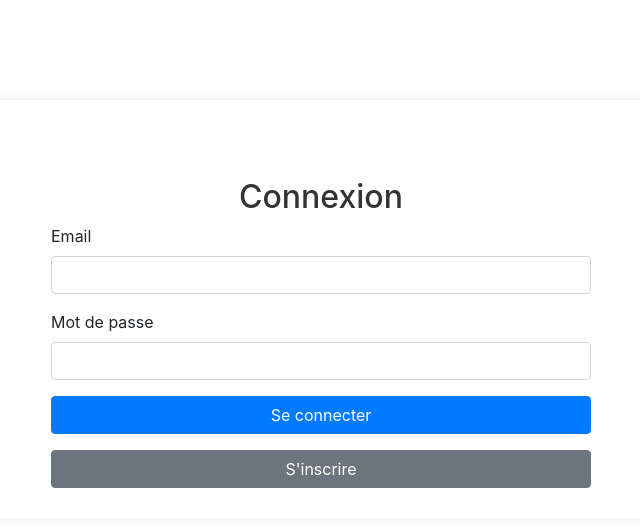
After one commit to Lroq/PHP, a PHP site: page /login.php in a window 1280 px wide. The commit adds this page. Shown: the top 527 px of the page, without its empty margins (319-959 px from the left). Run offline with PHP 8.4, Linux system fonts and the light colour scheme; some libraries are stand-ins or nearby versions.

Commit message:
ADD login

```diff
--- a/CV/cv.php
+++ b/CV/cv.php
@@ -1,5 +1,4 @@
 <?php
-session_start();
 require 'db.php'; // Database connection
 
 // Check if the user is logged in as an admin
--- /dev/null
+++ b/CV/login.php
@@ -0,0 +1,39 @@
+<!DOCTYPE html>
+<html lang="fr">
+
+<head>
+    <meta charset="UTF-8">
+    <meta name="viewport" content="width=device-width, initial-scale=1.0">
+    <title>Page de Connexion</title>
+    <link href="login_register.css" rel="stylesheet">
+    <link href="https://stackpath.bootstrapcdn.com/bootstrap/4.5.2/css/bootstrap.min.css" rel="stylesheet">
+</head>
+
+<body>
+    <div class="container">
+        <div class="row justify-content-center">
+            <div class="col-md-6">
+                <h2 class="text-center mt-5">Connexion</h2>
+                <form action="login_process.php" method="POST">
+                    <div class="form-group">
+                        <label for="email">Email</label>
+                        <input type="email" class="form-control" id="email" name="email" required>
+                    </div>
+                    <div class="form-group">
+                        <label for="password">Mot de passe</label>
+                        <input type="password" class="form-control" id="password" name="password" required>
+                    </div>
+                    <button type="submit" class="btn btn-primary btn-block">Se connecter</button>
+                </form>
+                <div class="text-center mt-3">
+                    <a href="register.php" class="btn btn-secondary">S'inscrire</a>
+                </div>
+            </div>
+        </div>
+    </div>
+    <script src="https://code.jquery.com/jquery-3.5.1.slim.min.js"></script>
+    <script src="https://cdn.jsdelivr.net/npm/@popperjs/core@2.5.4/dist/umd/popper.min.js"></script>
+    <script src="https://stackpath.bootstrapcdn.com/bootstrap/4.5.2/js/bootstrap.min.js"></script>
+</body>
+
+</html>
--- /dev/null
+++ b/CV/login_register.css
@@ -0,0 +1,55 @@
+/* Importer Bootstrap */
+@import url('https://stackpath.bootstrapcdn.com/bootstrap/4.5.2/css/bootstrap.min.css');
+
+/* Styles personnalisés */
+body {
+    background-color: #f0f2f5;
+    font-family: 'Arial', sans-serif;
+}
+
+.container {
+    margin-top: 100px;
+    max-width: 400px;
+    background-color: #fff;
+    padding: 30px;
+    border-radius: 20px;
+    box-shadow: 0 0 10px rgba(0, 0, 0, 0.1);
+}
+
+h2 {
+    margin-bottom: 30px;
+    color: #333;
+    text-align: center;
+}
+
+.form-control {
+    border-radius: 5px;
+}
+
+.btn-primary {
+    background-color: #007bff;
+    border-color: #007bff;
+    border-radius: 5px;
+}
+
+.btn-secondary {
+    background-color: #adb2b6;
+    border-color: #adb2b6;
+    border-radius: 5px;
+}
+
+.btn-danger {
+    background-color: #dc3545;
+    border-color: #dc3545;
+    border-radius: 5px;
+}
+
+.text-center a {
+    display: block;
+    margin-top: 10px;
+}
+
+.text-center a:hover {
+    text-decoration:double;
+    color: #0056b3;
+}
--- a/CV/setup.sql
+++ b/CV/setup.sql
@@ -16,7 +16,7 @@ values('Louis Rock', 'Web Developer | Embeded system', 'louis.roques@ynov.com',
 
 create table admins(
     id int primary key auto_increment,
-    username varchar(50) not null,
+    username varchar(50) not null UNIQUE,
     password varchar(255) not null
 );
 
--- a/Docker/docker-compose.yaml
+++ b/Docker/docker-compose.yaml
@@ -15,7 +15,7 @@ services:
   db:
     image: mariadb:latest
     environment:
-      MYSQL_ROOT_PASSWORD: "loulou"
+      MYSQL_ROOT_PASSWORD: "root"
       MYSQL_DATABASE: "cv_db"
     volumes:
       - mysqldata:/var/lib/mysql
```
Also changed, not shown: CV/index.php (+17 -1 lines), CV/login_process.php (added, +42 -0 lines), CV/logout.php (added, +7 -0 lines), CV/register.php (added, +36 -0 lines), CV/register_process.php (added, +36 -0 lines).
